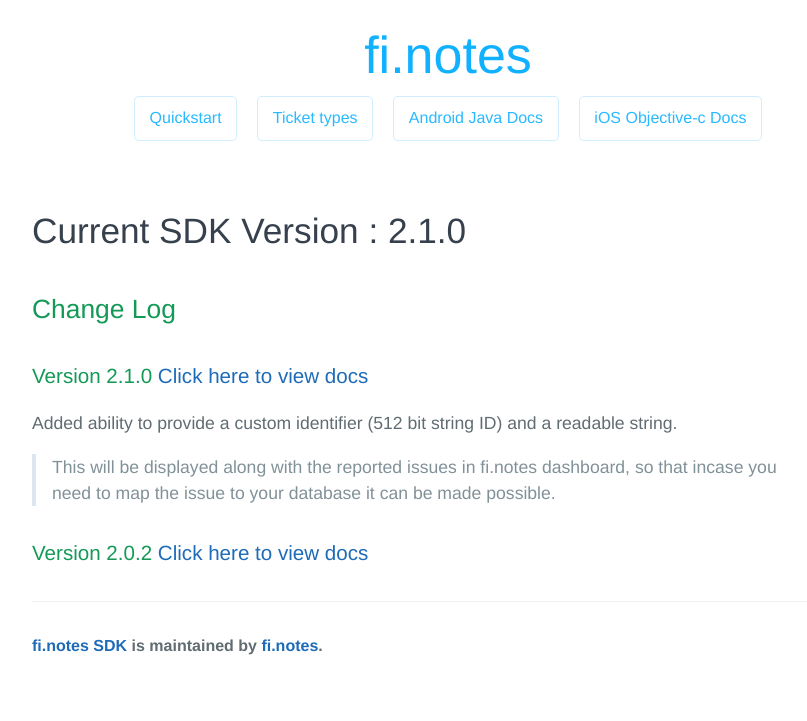
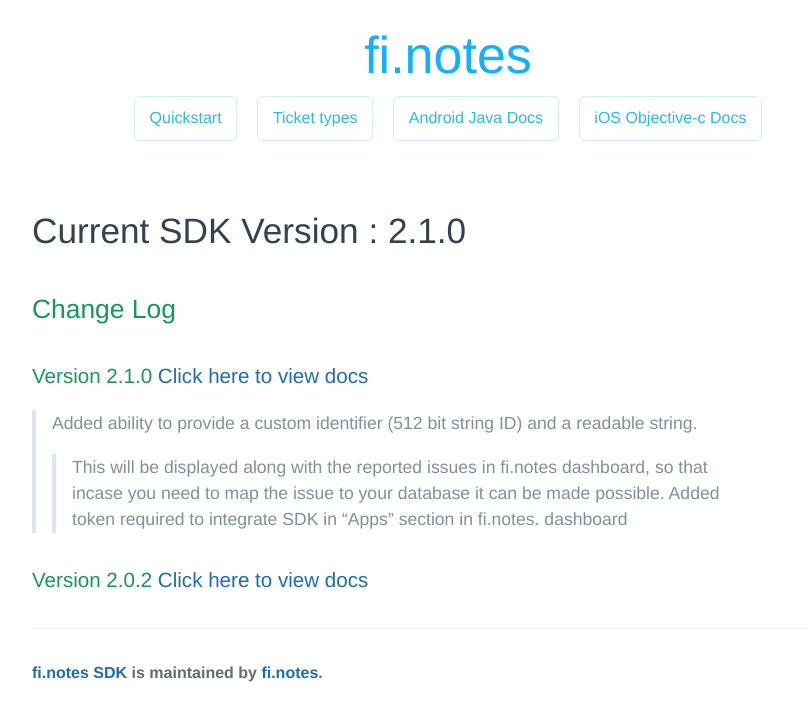
Before and after one commit to finotes/finotes.github.io, a Jekyll site: the page built from _posts/2018-01-22-android-change-log.md, in a window 1280 px wide. Shown: the top 721 px of the page, without its empty margins (192-999 px from the left). Built offline with Jekyll 4.4.1, drawn with Linux system fonts in a browser that asks for light colours; some web fonts are replaced; our own code applies the rules of GitHub Pages for plain Markdown files.

Commit message:
Update 2018-01-22-android-change-log.md

```diff
--- a/_posts/2018-01-22-android-change-log.md
+++ b/_posts/2018-01-22-android-change-log.md
@@ -6,8 +6,9 @@
 
 ### Version 2.1.0 [Click here to view docs](https://finotes.github.io/2018/01/19/android-java-docs)
 
-Added ability to provide a custom identifier (512 bit string ID) and a readable string.
-> This will be displayed along with the reported issues in fi.notes dashboard, so that incase you need to map the issue to your database it can be made possible.
+> Added ability to provide a custom identifier (512 bit string ID) and a readable string.
+>> This will be displayed along with the reported issues in fi.notes dashboard, so that incase you need to map the issue to your database it can be made possible.
+> Added token required to integrate SDK in "Apps" section in fi.notes. dashboard
 
 
 ### Version 2.0.2 [Click here to view docs](https://finotes.github.io/2018/01/22/android-doc-202)
```
